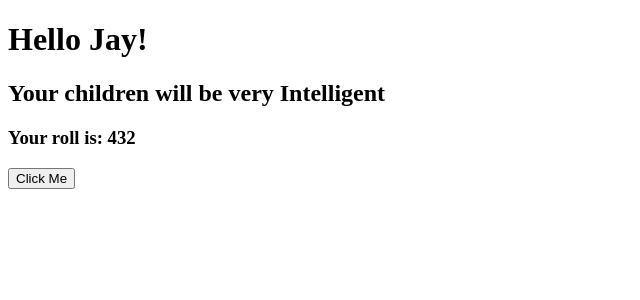
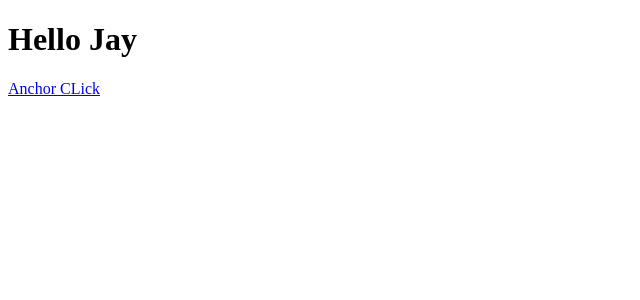
Before and after one commit to jayprakash548/first-app-react-npm, a React (Create React App) app: page / in a window 1280 px wide. Shown: the top 300 px of the page, without its empty margins (0-640 px from the left). Built offline with nearby package versions, Linux system fonts and the light colour scheme.

Commit message:
Event Handling in functional component with preventDefault Method

```diff
--- a/src/App.js
+++ b/src/App.js
@@ -1,32 +1,16 @@
-import React, { Component } from 'react'
+import React from 'react'
 
-class App extends Component {
-    constructor(props){
-        super(props);
-        // this.fun1 = this.fun1.bind(this);
-        this.state = {
-            name:"Jay",
-            roll: this.props.roll
-        };
-
+const App = (props) =>{
+    const fun1 = (e) =>{
+        e.preventDefault();
+        console.log("You clicked");
     }
-    /* fun1() {
-        console.log("You clicked", this);
-    } */
-
-    fun1 = () => {
-        console.log("You clicked", this);
-    }
-    render(){
-        return(
-            <div>
-                <h1>Hello Jay!</h1>
-                <h2>{this.props.children}</h2>
-                <h3>Your roll is: {this.state.roll}</h3>
-                <button onClick={this.fun1}>Click Me</button>
-            </div>
-        )
-    }
+    return(
+        <div>
+            <h1>Hello {props.name}</h1>
+            <a href="https://www.google.com" onClick = {fun1}>Anchor CLick</a>
+        </div>
+    )
 }
 
 export default App;
--- a/src/index.js
+++ b/src/index.js
@@ -2,4 +2,4 @@ import React from 'react';
 import ReactDOM from 'react-dom';
 import App from './App'   ;
 
-ReactDOM.render(<App roll={432}> Your children will be very Intelligent </App>, document.getElementById('root'));
+ReactDOM.render(<App name="Jay" roll={432}> Your children will be very Intelligent </App>, document.getElementById('root'));
```
